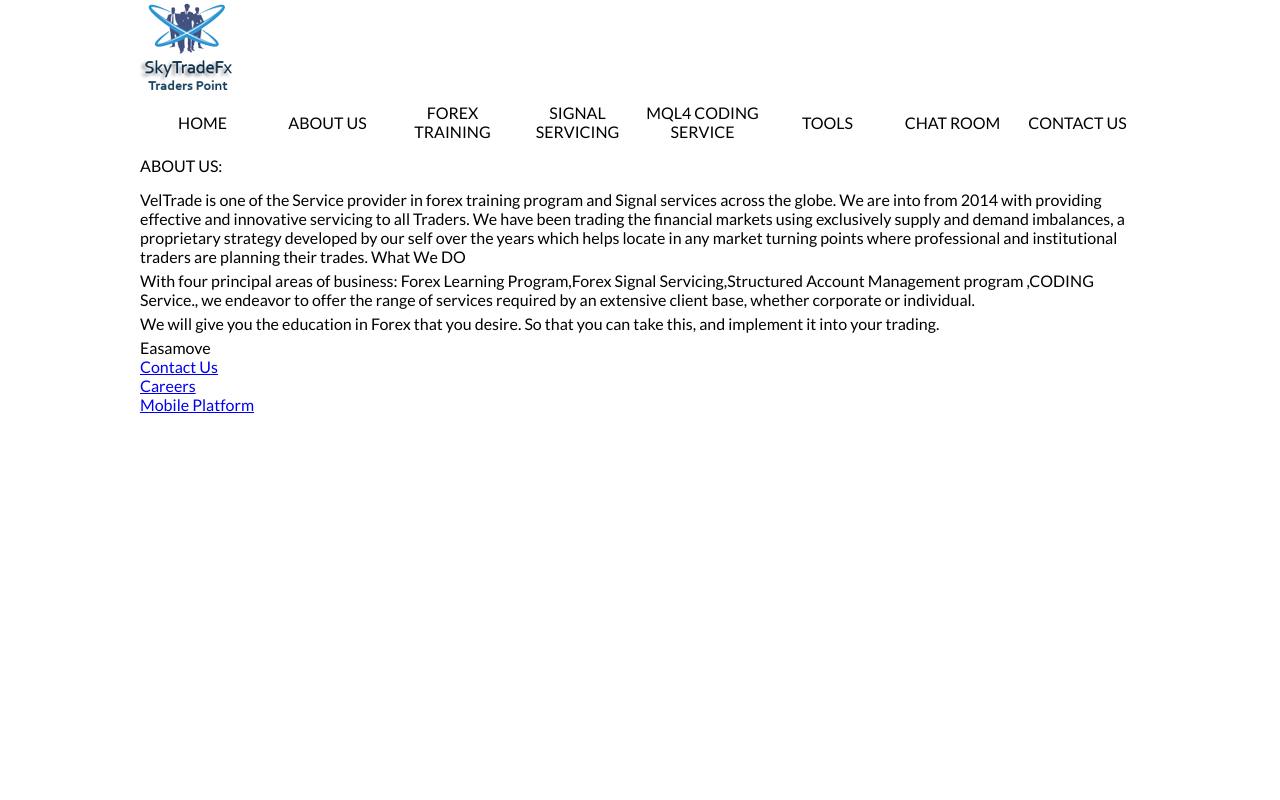
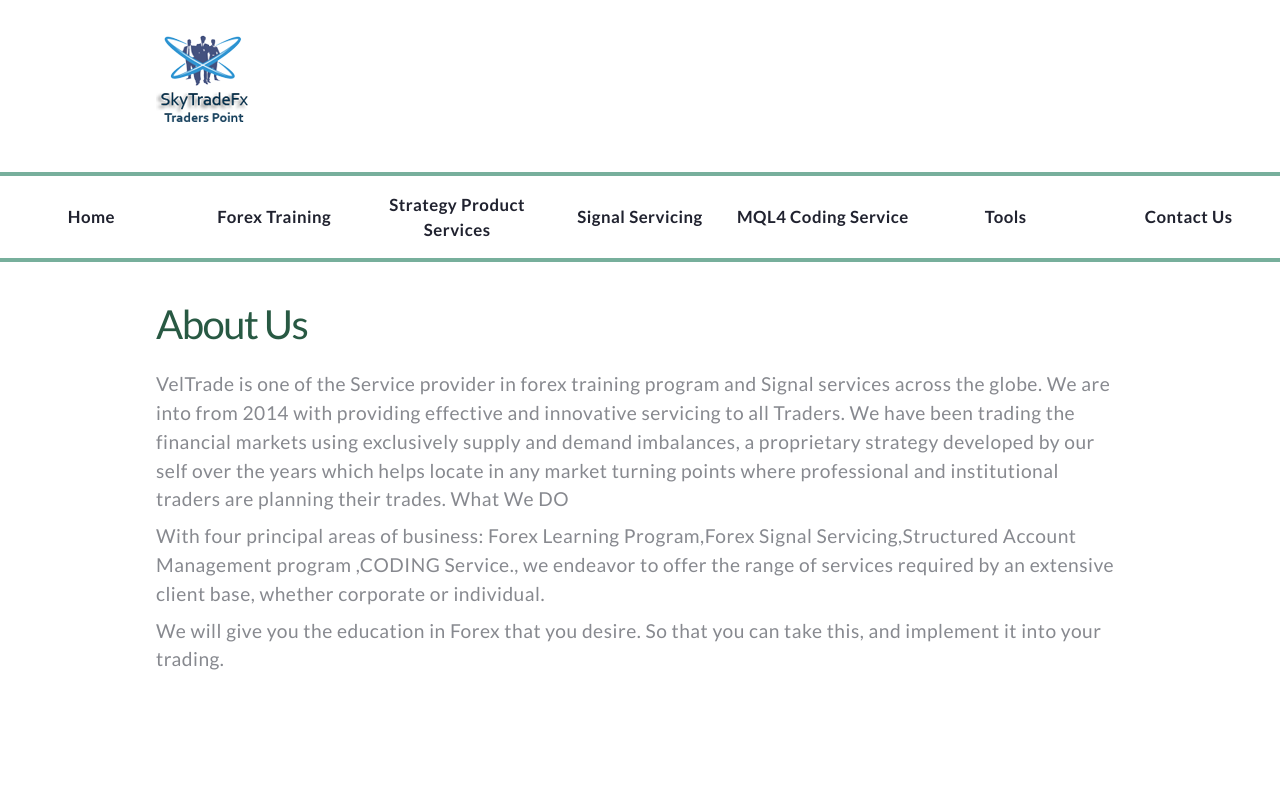
Before and after one commit to ArunHub/arunhub.github.io, a plain HTML site: page veltrade/index.html in a window 1280 px wide. Shown: the top 800 px of the page. Drawn offline with Linux system fonts and the light colour scheme.

Commit message:
sprite and design

```diff
--- a/veltrade/index.html
+++ b/veltrade/index.html
@@ -19,10 +19,10 @@
     <![endif]-->
 </head>
 <body>
-<div class="container">
+<div class="">
 
       <header>
-          <div class="header__firstpart">
+          <div class="container header__firstpart">
               <h1>
                 <a href="">
                   <img src="images/logo.png" alt="Veltrade logo - Forex-Trading-in-Chennai">
@@ -37,19 +37,18 @@
                               </ul>
           </div>
           <nav class="header__secondpart">
-            <div>HOME</div>
-            <div>About US</div>
-            <div>FOREX TRAINING</div>
-            <div>Signal Servicing</div>
-            <div>MQL4 CODING SERVICE</div>
-            <div>TOOLS</div>
-            <div>CHAT Room</div>
-            <div>CONTACT US</div>
+            <a href="#">home</a>
+            <a href="#">forex training</a>
+            <a href="#">strategy product services</a>
+            <a href="#">Signal Servicing</a>
+            <a href="#">MQL4 coding service</a>
+            <a href="#">tools</a>
+            <a href="#">contact us</a>
 
                           </nav>
       </header>
-      <main>
-        <h2>ABOUT US:</h2>
+      <main class="container">
+        <h2>About us</h2>
 
         <p>VelTrade is one of the Service provider in forex training program and Signal services across the globe. We are into from 2014 with providing effective and innovative servicing to all Traders.
         We have been trading the financial markets using exclusively supply and demand imbalances, a proprietary strategy developed by our self over the years which helps locate in any market turning points where professional and institutional traders are planning their trades.
@@ -74,6 +73,7 @@
           </div>
       </footer>
 </div>
+<div><img src="images/spritesheet.png"></div>
       <!-- jQuery (necessary for Bootstrap's JavaScript plugins) -->
       <script src="js/menu.js"></script>
 
--- a/veltrade/scss/vel.scss
+++ b/veltrade/scss/vel.scss
@@ -1,3 +1,12 @@
+/* variables */
+
+$header_height : 200px;
+
+$color1 : #285943;
+$color2 : #77AF9C;
+$color3 : #8CD790;
+$color4 : #D7FFF1;
+
 /* http://meyerweb.com/eric/tools/css/reset/
    v2.0 | 20110126
    License: none (public domain)
@@ -29,6 +38,14 @@ footer, header, hgroup, menu, nav, section {
 	display: block;
 }
 
+body{
+	font-family: 'Lato', sans-serif;
+	line-height:1.5;
+	font-size:1.2rem;
+	color: #87898f;
+	letter-spacing: 0.5px;
+}
+
 ol, ul {
 	list-style: none;
 }
@@ -38,25 +55,37 @@ table {
 	border-spacing: 0;
 }
 
+*,*::after,*::before {
+  -moz-box-sizing: border-box;
+  box-sizing: border-box
+}
+
+a {
+  text-decoration: none
+}
+
+h1,h2,h3,h4,h5,h6{
+	margin:1rem 0;
+}
+
 h2{
-	margin:15px 0;
+	font-size:2.5rem;
+	text-transform:capitalize;
+	letter-spacing:-1.5px;
+	color: $color1;
 }
 
 p{
-	margin:0 0 5px 0;
+	margin:0 0 0.5rem 0;
 }
 
 /* custom styling */
 
 
-body{
-	font-family: 'Lato', sans-serif;
-	font-size:16px;
-}
-
 .container{
 	width:1000px;
 	margin:auto;
+	padding: 1rem;
 }
 
 header{
@@ -64,7 +93,7 @@ header{
 	flex-direction:column;
 
 	.header__firstpart{
-		flex: 1;
+
 	}
 }
 
@@ -73,9 +102,19 @@ nav{
 	align-items: center;
   flex-direction: row;
   text-align: center;
-	div{
+  background: white;
+  border-top: 4px solid $color2;
+  border-bottom: 4px solid $color2;
+	a{
 		flex: 1;
-		text-transform: uppercase;
-
+		text-transform: capitalize;
+		color: #20222f;
+		padding:1rem 0;
+		font-size: 1.05rem;
+		font-weight: bold;
 	}
 }
+
+main{
+	height:100vh;
+}
```
Also changed, not shown: veltrade/css/vel.css, veltrade/images/spritesheet.png (added), veltrade/images/spritesheet1.png (added), 1 other file.
